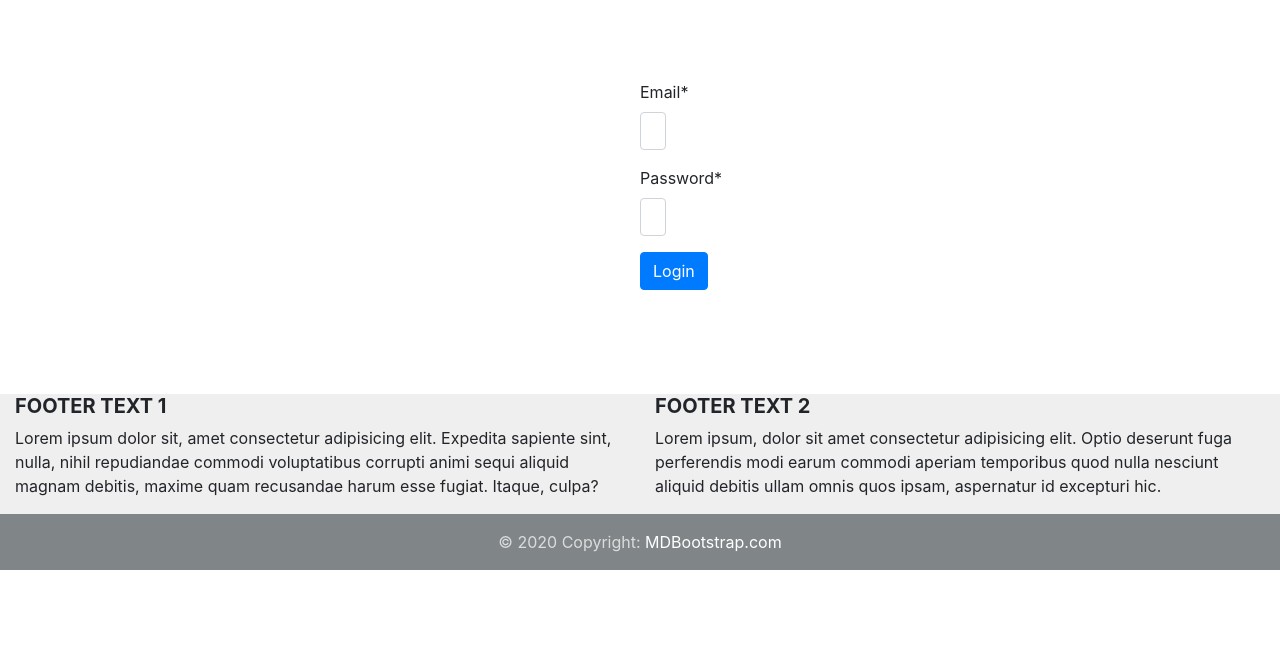
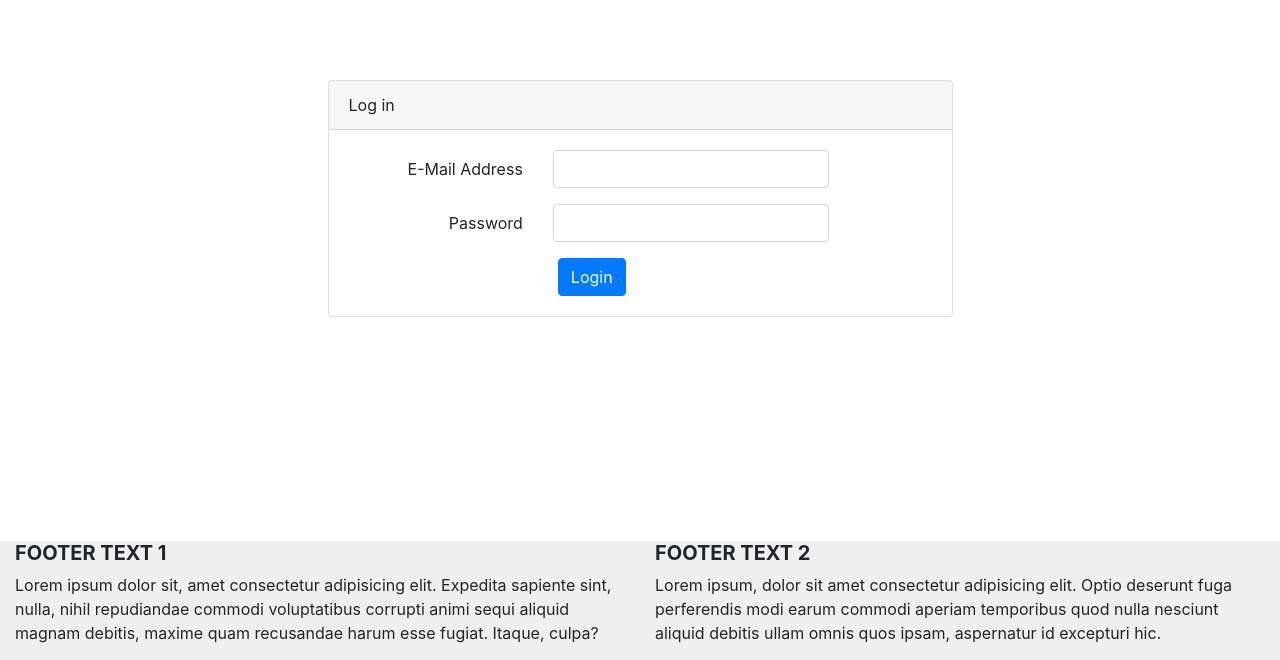
Before and after one commit to GaLaxY1101/Blog, a Django app: page /login/ in a window 1280 px wide. Shown: the part 56-716 px from the top of the page. Run offline with Django 3.2, Linux system fonts and the light colour scheme; some libraries are stand-ins or nearby versions.

Commit message:
Designed ligin form

```diff
--- a/account/forms.py
+++ b/account/forms.py
@@ -24,7 +24,11 @@ class RegistrationForm(UserCreationForm):
 
 class AccountAuthenticationForm(forms.ModelForm):
 
-	password = forms.CharField(label = 'Password', widget = forms.PasswordInput)
+	email = forms.CharField(max_length=60, widget =
+	forms.TextInput(attrs={'type':'text', 'id':'email', 'class':'form-control', 'name':'email'}))
+
+	password = forms.CharField(max_length=60, widget =
+	forms.TextInput(attrs={'type':'password', 'id':'password', 'class':'form-control', 'name':'password'}))
 
 	class Meta:
 		model = Account
--- a/account/templates/account/login.html
+++ b/account/templates/account/login.html
@@ -1,13 +1,38 @@
 {% extends 'base.html' %}
 
-{% load crispy_forms_tags %}
 
 {% block content %}
-<div style="margin: 10vh 80vh">
-  <form method="post">
-    {% csrf_token %}
-    {{ login_form|crispy }}
-    <button type="submit" class="btn btn-primary">Login</button>
-  </form>
-</div>
+
+<form class="my-form" style="margin-top: 10vh; margin-bottom:25vh; " method="post">{% csrf_token %}
+    <div class="cotainer">
+        <div class="row justify-content-center">
+            <div class="col-md-6">
+                    <div class="card">
+                        <div class="card-header">Log in</div>
+                        <div class="card-body">
+                                <div class="form-group row">
+                                    <label for="email_address" class="col-md-4 col-form-label text-md-right">E-Mail Address</label>
+                                    <div class="col-md-6">
+                                		{{login_form.email}}
+                                    </div>
+                                </div>
+                                <div class="form-group row">
+                                    <label for="phone_number" class="col-md-4 col-form-label text-md-right">Password</label>
+                                    <div class="col-md-6">
+                                        {{login_form.password}}
+                                    </div>
+                                </div>
+                                    <div class="col-md-6 offset-md-4" >
+                                        <button type="submit" class="btn btn-primary">
+                                        Login
+                                        </button>
+                                    </div>
+                                </div>
+                            </form>
+                        </div>
+                    </div>
+            </div>
+        </div>
+    </div>
+</form>
 {% endblock %}
--- a/account/templates/account/register.html
+++ b/account/templates/account/register.html
@@ -38,6 +38,12 @@
                                         {{registration_form.password2}}
                                     </div>
                                 </div>
+
+                                <div class="form-group row">
+                                    {% for error in registration_form.errors %}
+                                    	{{error}}
+                                    {% endfor %}
+                                </div>
                                     <div class="col-md-6 offset-md-4">
                                         <button type="submit" class="btn btn-primary">
                                         Register
```
Also changed, not shown: db.sqlite3.
